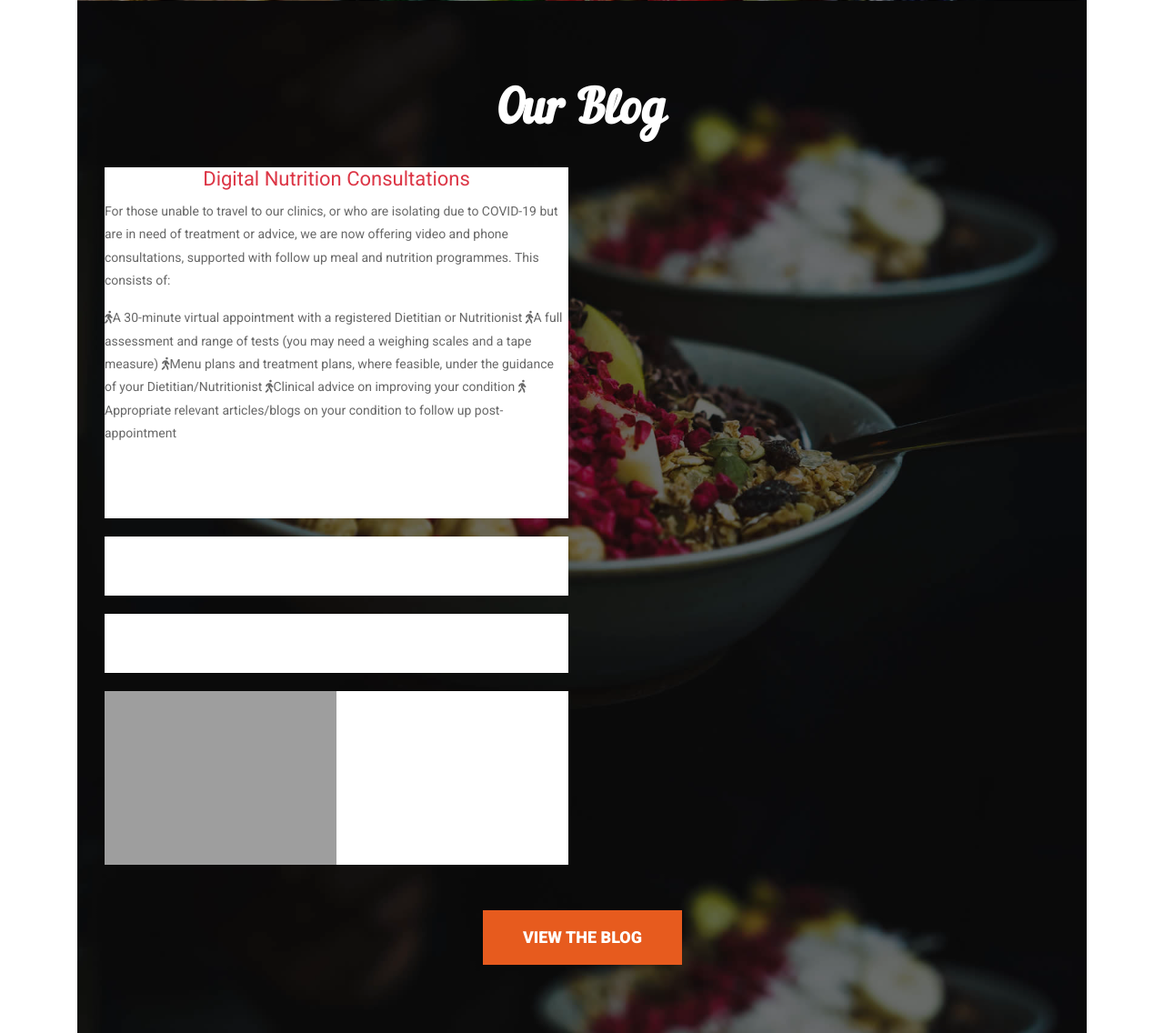
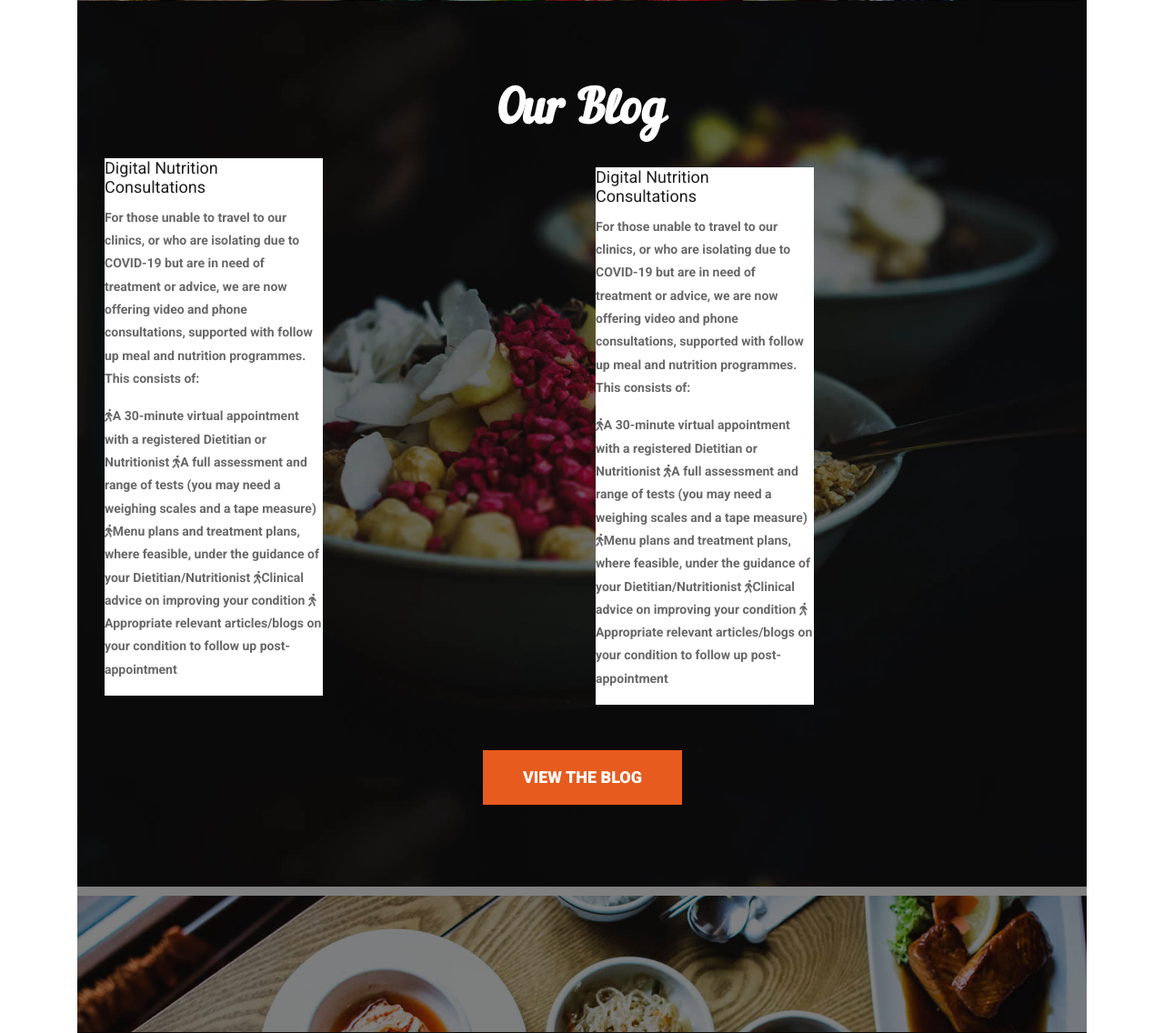
Before and after one commit to Hashininirasha/Maintain-your-fitness-due-to-COVID-19-and-stay-at-home, a PHP site: page / in a window 1280 px wide. Shown: the part 3569-4705 px from the top of the page at 91% size. Run offline with PHP 8.4, Linux system fonts and the light colour scheme; lists and menus that the app fills with data are empty; some libraries are stand-ins or nearby versions; some web fonts are replaced; grey boxes are pictures that could not be loaded.

Commit message:
blog settings

```diff
--- a/index.php
+++ b/index.php
@@ -812,15 +812,24 @@ People can't go out to meet his or her Doctor to get nutritional advice. Sometim
             <div class="row">
                 <div class="col-lg-12 col-md-12 col-sm-12 col-xs-12">
                     <h2 class="block-title text-center">
-					Our Blog
-				</h2>
-                    <div class="blog-box clearfix">
+                    Our Blog
+                </h2>
+
+                        <table>
+
+                            <tr>
+
+                                <th>
+
                         <div class="wow fadeIn" data-wow-duration="1s" data-wow-delay="0.1s">
                             <div class="col-md-6 col-sm-6">
                                 <div class="blog-block">
-                                <h2 class="text-danger" align="center">Digital Nutrition Consultations </h2>
-                                <p>For those unable to travel to our clinics, or who are isolating due to COVID-19 but are in need of treatment or advice, we are now offering video and phone consultations, supported with follow up meal and nutrition programmes. This consists of:</p>
-                                <i class="fas fa-walking"></i>A 30-minute virtual appointment with a registered Dietitian or Nutritionist
+
+
+                                        <h3>Digital Nutrition Consultations</h3>
+
+                                        <p> For those unable to travel to our clinics, or who are isolating due to COVID-19 but are in need of treatment or advice, we are now offering video and phone consultations, supported with follow up meal and nutrition programmes. This consists of:</p>
+                                        <i class="fas fa-walking"></i>A 30-minute virtual appointment with a registered Dietitian or Nutritionist
 
                                 <i class="fas fa-walking"></i>A full assessment and range of tests (you may need a weighing scales and a tape measure)
 
@@ -829,69 +838,49 @@ People can't go out to meet his or her Doctor to get nutritional advice. Sometim
                                 <i class="fas fa-walking"></i>Clinical advice on improving your condition
 
                                 <i class="fas fa-walking"></i>Appropriate relevant articles/blogs on your condition to follow up post-appointment</p>
-                                    <div class="blog-img-box">
 
-                            <div class="overlay">
 
-                                        </div>
-                                    </div>
-                                    <div class="blog-dit">
+                            </div>
 
-                                    </div>
-                                </div>
-                            </div>
-                            <!-- end col -->
-                        </div>
+                                </th>
+
+
+                            <!-- end first col -->
+
+
+
+                                <th>
+                                   <div class="blog-box clearfix">
                         <div class="wow fadeIn" data-wow-duration="1s" data-wow-delay="0.1s">
                             <div class="col-md-6 col-sm-6">
                                 <div class="blog-block">
-                                    <div class="blog-img-box">
-                                        <img src="" alt="" />
-                                        <div class="overlay">
-                                            <a href=""><i class="fa fa-link" aria-hidden="true"></i></a>
 
-                                        </div>
-                                    </div>
-                                    <div class="blog-dit">
 
-                                    </div>
+                                        <h3>Digital Nutrition Consultations</h3>
+
+                                        <p> For those unable to travel to our clinics, or who are isolating due to COVID-19 but are in need of treatment or advice, we are now offering video and phone consultations, supported with follow up meal and nutrition programmes. This consists of:</p>
+                                        <i class="fas fa-walking"></i>A 30-minute virtual appointment with a registered Dietitian or Nutritionist
+
+                                <i class="fas fa-walking"></i>A full assessment and range of tests (you may need a weighing scales and a tape measure)
+
+                                <i class="fas fa-walking"></i>Menu plans and treatment plans, where feasible, under the guidance of your Dietitian/Nutritionist
+
+                                <i class="fas fa-walking"></i>Clinical advice on improving your condition
+
+                                <i class="fas fa-walking"></i>Appropriate relevant articles/blogs on your condition to follow up post-appointment</p>
+
                                 </div>
                             </div>
-                            <!-- end col -->
-                        </div>
-                        <div class="wow fadeIn" data-wow-duration="1s" data-wow-delay="0.1s">
-                            <div class="col-md-6 col-sm-6">
-                                <div class="blog-block">
-                                    <div class="blog-img-box">
-                                        <img src="" alt="" />
-                                        <div class="overlay">
-                                            <a href=""><i class="fa fa-link" aria-hidden="true"></i></a>
-                                        </div>
-                                    </div>
-                                    <div class="blog-dit">
 
-                                    </div>
-                                </div>
-                            </div>
-                            <!-- end col -->
-                        </div>
-                        <div class="wow fadeIn" data-wow-duration="1s" data-wow-delay="0.1s">
-                            <div class="col-md-6 col-sm-6">
-                                <div class="blog-block">
-                                    <div class="blog-img-box">
-                                        <img src= alt="" />
-                                        <div class="overlay">
-                                            <a href=""><i class="fa fa-link" aria-hidden="true"></i></a>
-                                        </div>
-                                    </div>
-                                    <div class="blog-dit">
+                                </th>
 
-                                    </div>
-                                </div>
-                            </div>
+                            </tr>
+
+                          </table>
                             <!-- end col -->
                         </div>
                     </div>
+                    </table>
                     <!-- end blog-box -->
 
                     <div class="blog-btn-v">
```
